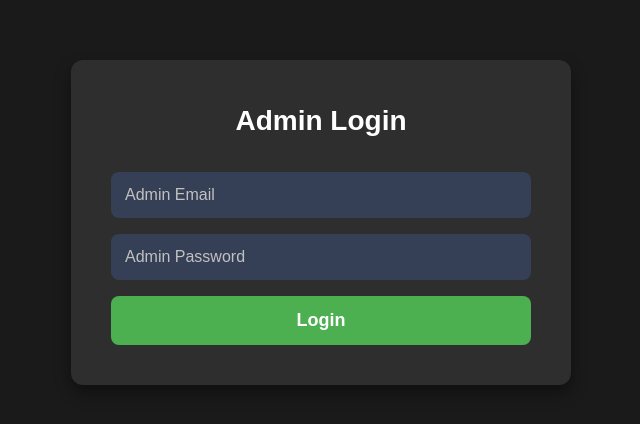
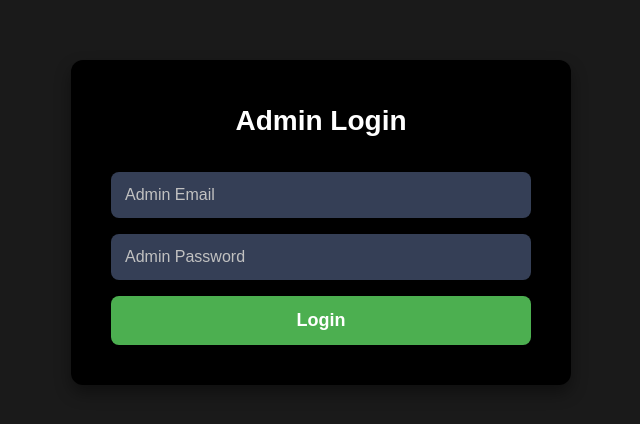
Before and after one commit to cabadany/IT342-MyRideHub, a React (Vite) app in the folder frontend/myridehub/: page /admin in a window 1280 px wide. Shown: the part 178-602 px from the top of the page, without its empty margins (319-959 px from the left). Built offline with nearby package versions, Linux system fonts and the light colour scheme.

Commit message:
admin login css

```diff
--- a/frontend/myridehub/src/Admin/AdminLogin.css
+++ b/frontend/myridehub/src/Admin/AdminLogin.css
@@ -13,7 +13,7 @@
   .admin-login-box {
     width: 100%;
     max-width: 500px;
-    background-color: #2e2e2e;
+    background-color: black;
     padding: 40px;
     border-radius: 12px;
     box-shadow: 0 8px 16px rgba(0, 0, 0, 0.4);
```
